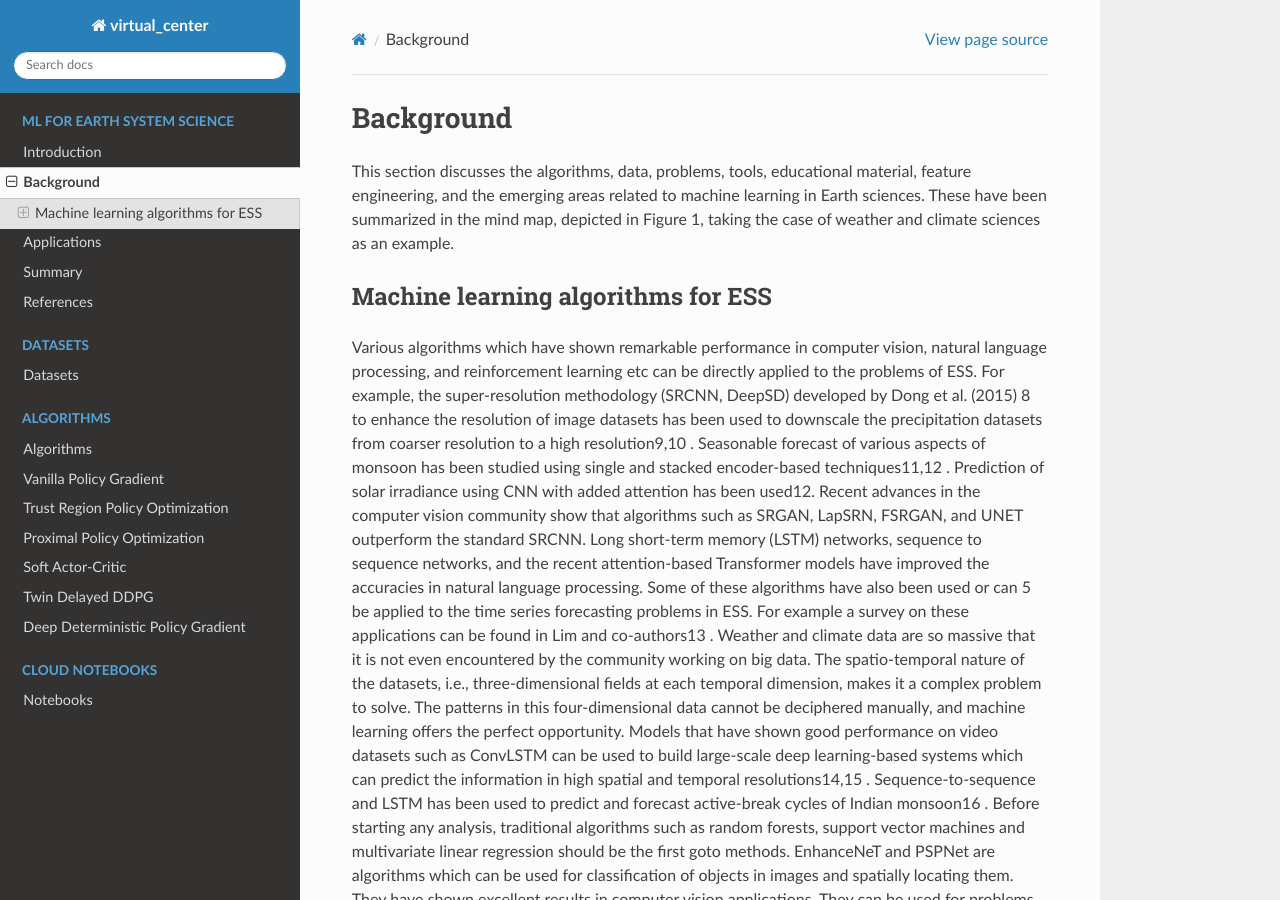
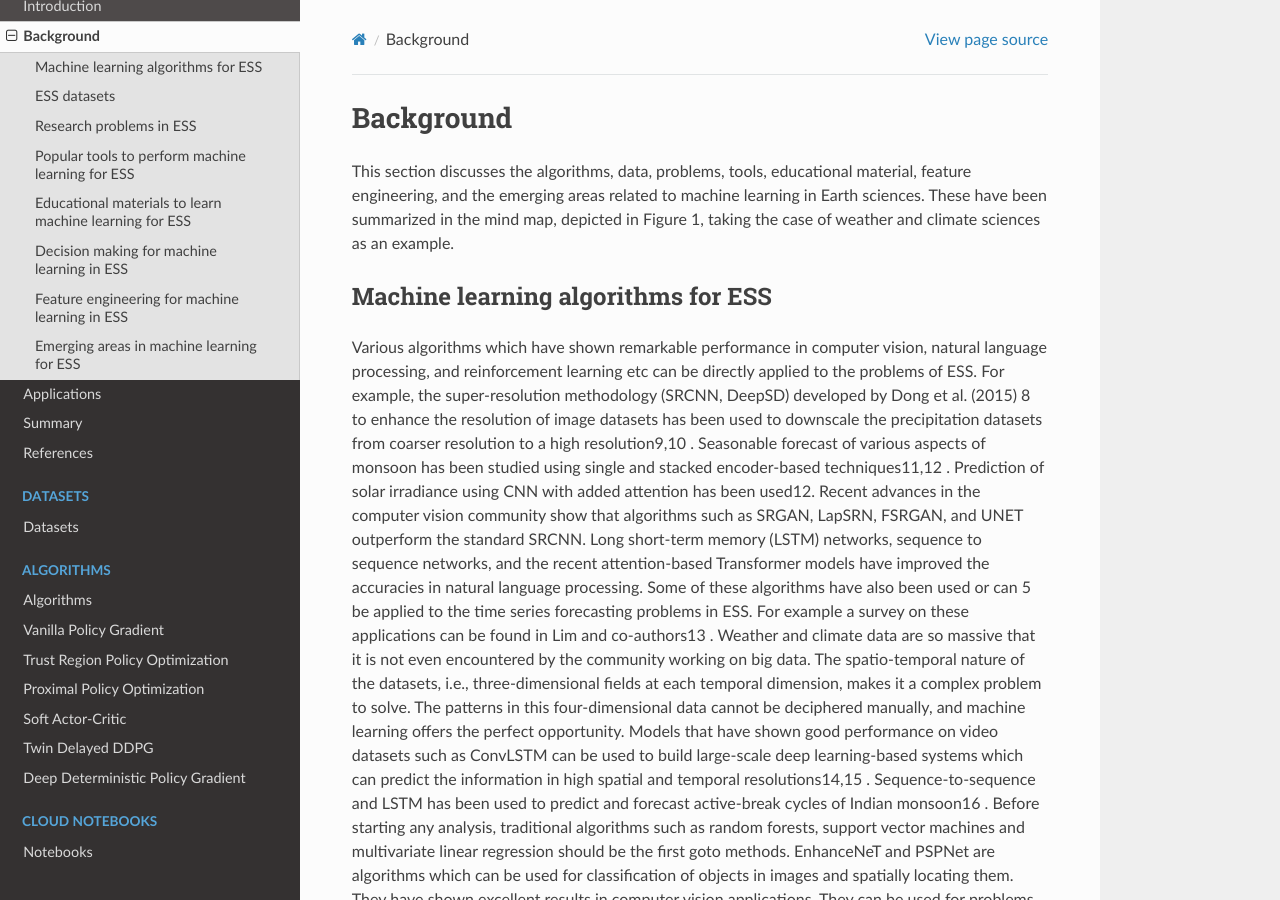
Before and after one commit to tejas-veer/virtual_center, a Sphinx documentation site: the page built from docs/source/background.rst, in a window 1280 px wide and 900 px high. Built offline with Sphinx 7.4.7 and the Read the Docs theme 2.0.0, drawn with Linux system fonts in a browser that asks for light colours.

```diff
--- a/docs/source/background.rst
+++ b/docs/source/background.rst
@@ -6,7 +6,7 @@ been summarized in the mind map, depicted in Figure 1, taking the case of weathe
 sciences as an example.
 
 Machine learning algorithms for ESS
-+++++++++++++++++++++++++++++++++++++
+_____________________________________
 Various algorithms which have shown remarkable performance in computer vision, natural
 language processing, and reinforcement learning etc can be directly applied to the problems of
 ESS. For example, the super-resolution methodology (SRCNN, DeepSD) developed by Dong et
```
